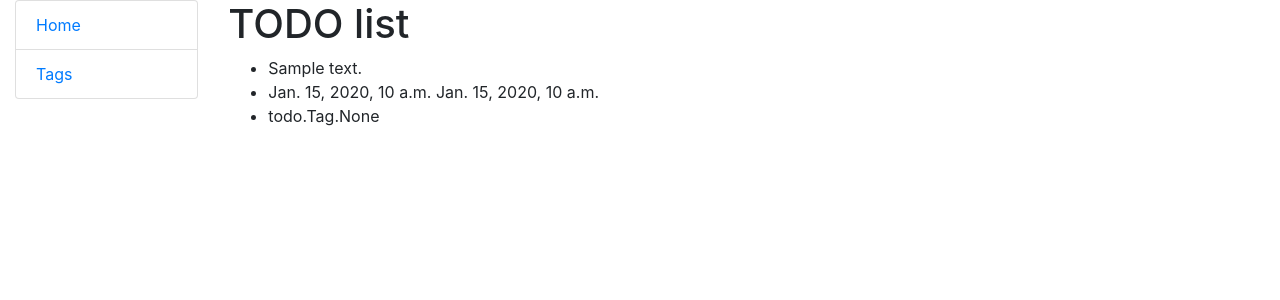
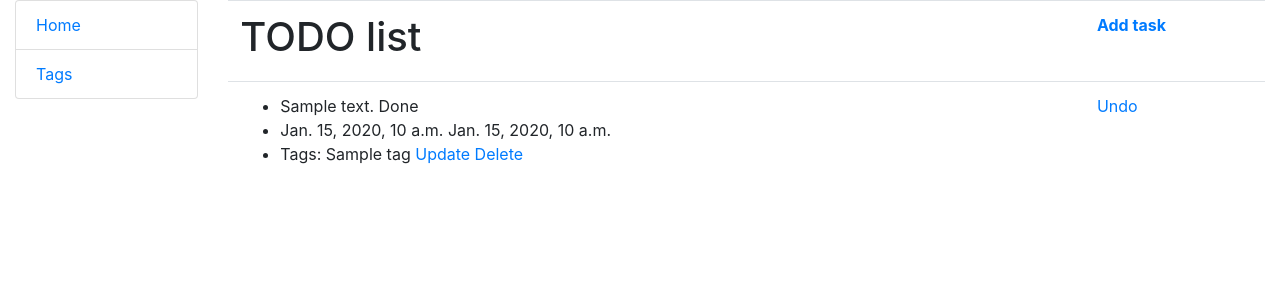
Before and after one commit to Bombardier256/todo-list, a Django app: page / in a window 1280 px wide. Shown: the top 300 px of the page. Run offline with Django 5.2, Linux system fonts and the light colour scheme; tables that the repository leaves empty hold one stand-in row (values such as "Sample post").

Commit message:
Add CRUD for tag and teask view

```diff
--- a/templates/todo/task_list.html
+++ b/templates/todo/task_list.html
@@ -1,22 +1,58 @@
 {% extends "base.html" %}
 
 {% block content %}
-  <h1>
-    TODO list
-  </h1>
+  <table class="table">
+      <tr>
+        <th>
+          <h1>TODO list</h1>
+        </th>
+        <th></th>
+        <th></th>
+        <th><a href="{% url 'task-create' %}">Add task</a></th>
+      </tr>
 
       {% if task_list %}
+        {% for task in task_list %}
+          <tr>
+            <td>
               <ul>
-      {% for task in task_list %}
-        <li>{{ task.content }}</li>
+                <li>
+                  {{ task.content }}
+                  {% if task.is_done %}
+                    Done
+                  {% else %}
+                    Not done
+                  {% endif %}
+                </li>
                 <li>{{ task.datetime }} {{ task.deadline }}</li>
+
                 <li>
-          {{ task.tags }}
+                  Tags:
+                  {% for tag in task.tags.all %}
+                    {{ tag }}
+                  {% endfor %}
+                  <a href="{% url 'task-update' pk=task.id %}">Update</a>
+                  <a href="{% url 'task-delete' pk=task.id %}">Delete</a>
+
                 </li>
 
+              </ul>
+            </td>
+            <td></td>
+            <td></td>
+            <td>
+              {% if task.is_done %}
+                    <a href="{% url 'task-update' pk=task.id %}">Undo</a>
+                  {% else %}
+                    <a href="{% url 'task-update' pk=task.id %}">Complete</a>
+                  {% endif %}
+            </td>
+          </tr>
         {% endfor %}
-    </ul>
+
       {% else %}
         <p>There are no tasks</p>
       {% endif %}
+    </table>
+
 {% endblock %}
--- a/todo/urls.py
+++ b/todo/urls.py
@@ -5,7 +5,12 @@ from django.urls import path
 from .views import (
     TaskListView,
     TagListView,
-
+    TaskCreateView,
+    TaskUpdateView,
+    TaskDeleteView,
+    TagCreateView,
+    TagUpdateView,
+    TagDeleteView,
 )
 
 
@@ -14,9 +19,33 @@ urlpatterns = [
          TaskListView.as_view(),
          name="tasks"
     ),
+    path("create/",
+         TaskCreateView.as_view(),
+         name="task-create"
+    ),
+    path("<int:pk>/update/",
+         TaskUpdateView.as_view(),
+         name="task-update"
+    ),
+    path("<int:pk>/delete/",
+         TaskDeleteView.as_view(),
+         name="task-delete"
+    ),
 
     path("tags/",
          TagListView.as_view(),
          name="tags"
     ),
+    path("tags/create/",
+         TagCreateView.as_view(),
+         name="tag-create"
+    ),
+    path("tags/<int:pk>/update/",
+         TagUpdateView.as_view(),
+         name="tag-update"
+    ),
+    path("tags/<int:pk>/delete/",
+         TagDeleteView.as_view(),
+         name="tag-delete"
+    ),
 ]
--- a/todo/views.py
+++ b/todo/views.py
@@ -1,6 +1,8 @@
 from django.shortcuts import render
+from django.urls import reverse_lazy
 from django.views import generic
 
+from .forms import TagForm, TaskForm
 from .models import Tag, Task
 
 
@@ -9,6 +11,39 @@ class TaskListView(generic.ListView):
     template_name = "todo/task_list.html"
 
 
+class TaskCreateView(generic.CreateView):
+    model = Task
+    form_class = TaskForm
+    success_url = reverse_lazy("tasks")
+
+
+class TaskUpdateView(generic.UpdateView):
+    model = Task
+    form_class = TaskForm
+    success_url = reverse_lazy("tasks")
+
+
+class TaskDeleteView(generic.DeleteView):
+    model = Task
+    success_url = reverse_lazy("tasks")
+
 class TagListView(generic.ListView):
     model = Tag
     template_name = "todo/tag_list.html"
+
+
+class TagCreateView(generic.CreateView):
+    model = Tag
+    form_class = TagForm
+    success_url = reverse_lazy("tags")
+
+
+class TagUpdateView(generic.UpdateView):
+    model = Tag
+    form_class = TagForm
+    success_url = reverse_lazy("tags")
+
+
+class TagDeleteView(generic.DeleteView):
+    model = Tag
+    success_url = reverse_lazy("tags")
```
Also changed, not shown: Todo_list/settings.py (+7 -2 lines), templates/todo/index.html (deleted, +0 -17 lines), templates/todo/tag_form.html (added, +12 -0 lines), templates/todo/tag_list.html (+12 -5 lines), templates/todo/task_form.html (added, +12 -0 lines), todo/forms.py (added, +15 -0 lines). Lines whose indentation alone changed are shown as unchanged.
